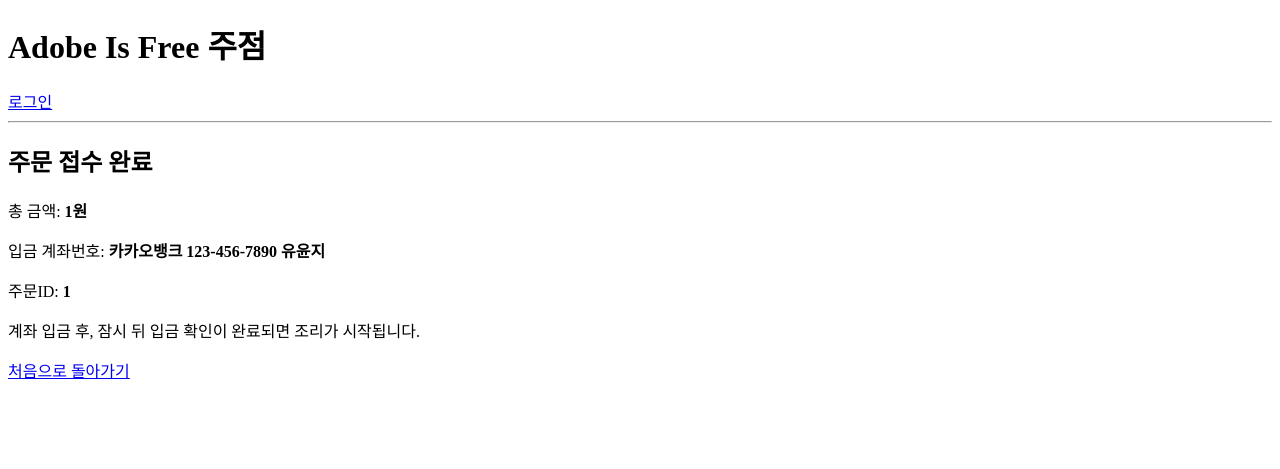
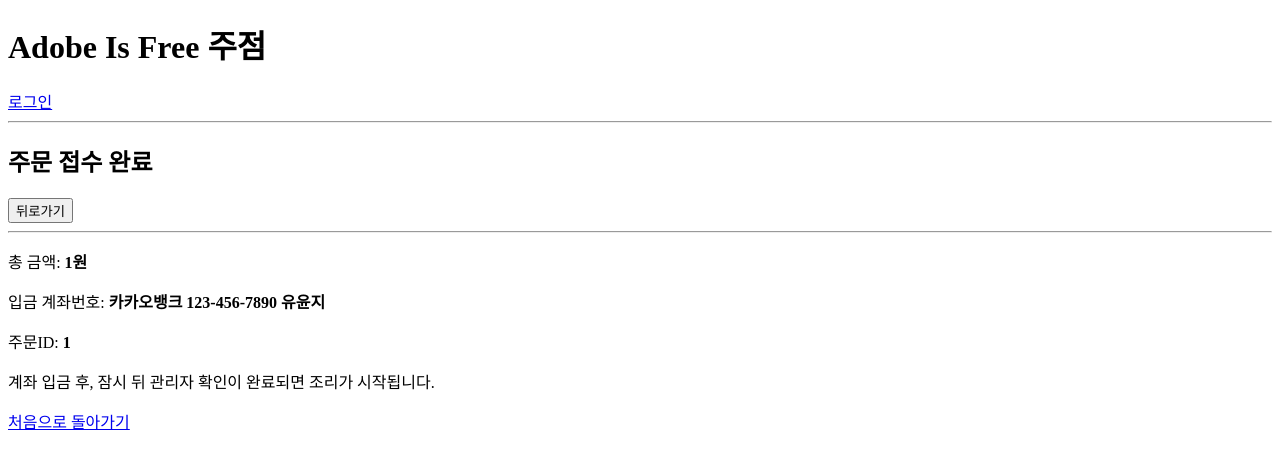
Before and after one commit to bag4355/restaurant-system, a Flask app: template templates/order_result.html in a window 1280 px wide. Shown: the top 469 px of the page. Run offline with Flask 3, Linux system fonts and the light colour scheme; the template is opened without the code that fills it: most values are stand-ins (such as "Sample title", 1, 10 or a date in 2020).

Commit message:
Update order_result.html

```diff
--- a/templates/order_result.html
+++ b/templates/order_result.html
@@ -1,9 +1,14 @@
 {% extends "layout.html" %}
 {% block content %}
 <h2>주문 접수 완료</h2>
+
+<!-- ★ 뒤로가기 버튼 추가 -->
+<button type="button" onclick="history.back()">뒤로가기</button>
+<hr />
+
 <p>총 금액: <strong>{{ total_price }}원</strong></p>
 <p>입금 계좌번호: <strong>카카오뱅크 123-456-7890 유윤지</strong></p>
 <p>주문ID: <strong>{{ order_id }}</strong></p>
-<p>계좌 입금 후, 잠시 뒤 입금 확인이 완료되면 조리가 시작됩니다.</p>
+<p>계좌 입금 후, 잠시 뒤 관리자 확인이 완료되면 조리가 시작됩니다.</p>
 <p><a href="{{ url_for('index') }}">처음으로 돌아가기</a></p>
 {% endblock %}
```
